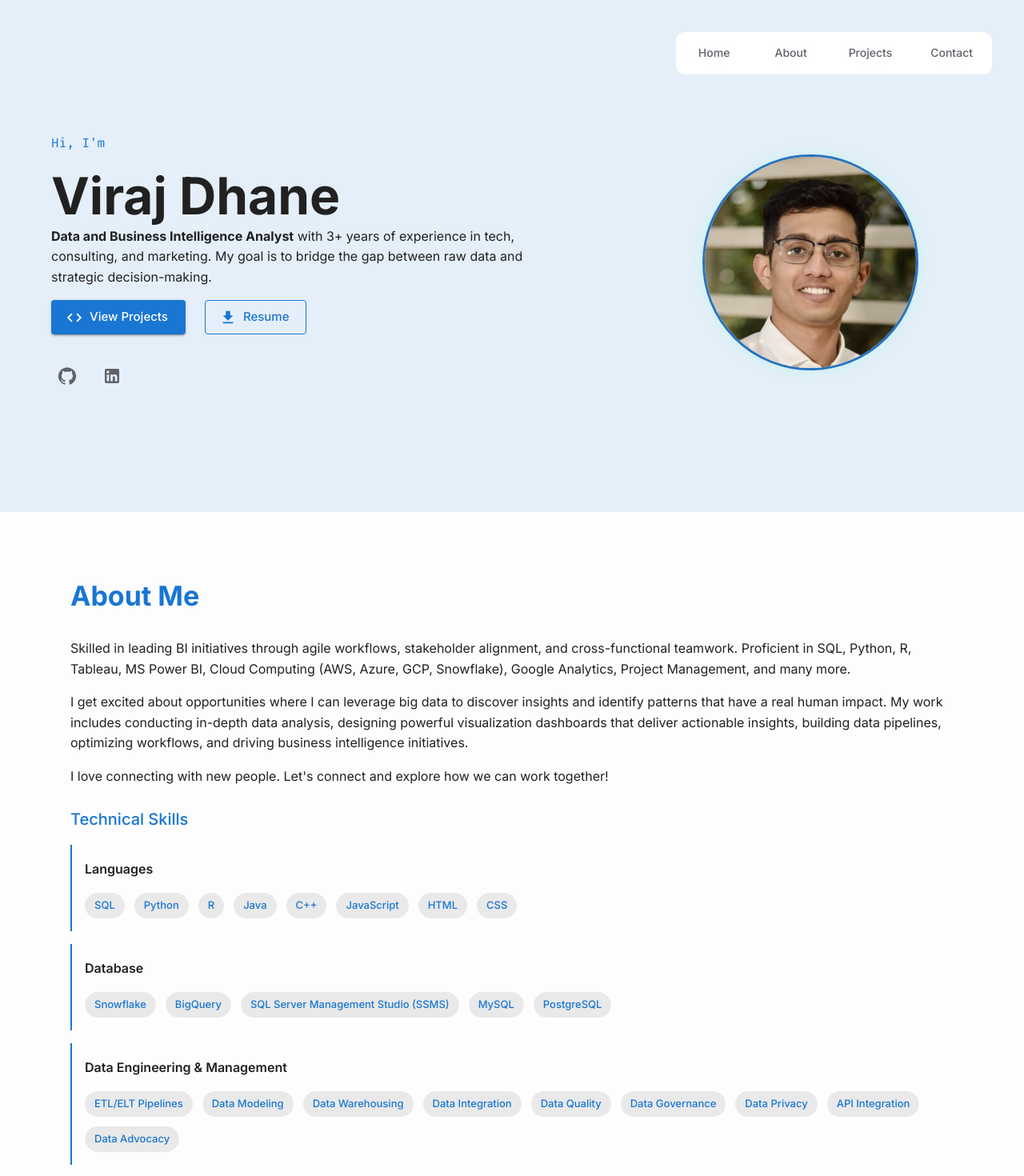
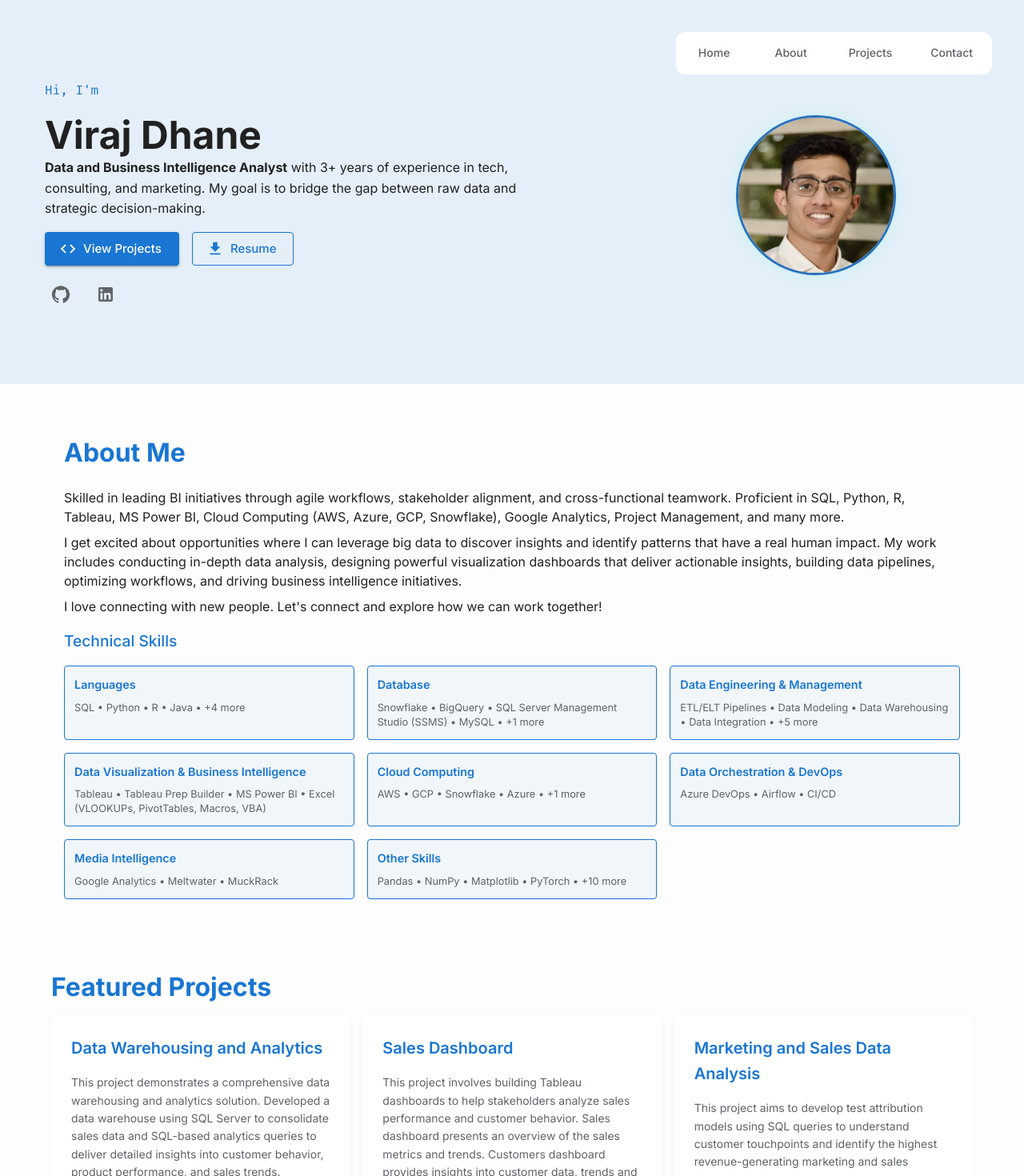
Before and after one commit to viraj-dhane/viraj-dhane.github.io, a React (Vite) app: page / in a window 1280 px wide. Shown: the top 1470 px of the page at 80% size. Built offline with nearby package versions, Linux system fonts and the light colour scheme.

Commit message:
Lesser scrolls

```diff
--- a/src/components/About.tsx
+++ b/src/components/About.tsx
@@ -1,5 +1,5 @@
 // src/pages/About.tsx
-import { Container, Typography, Box, Grid, Stack, Chip } from "@mui/material";
+import { Container, Typography, Box, Grid } from "@mui/material";
 import { Theme } from "@mui/material/styles";
 import { motion } from "framer-motion";
 
@@ -18,9 +18,9 @@ const About = () => (
   <Container maxWidth="lg">
     <Box
       sx={{
-        pb: 2,
-        px: { xs: 4, sm: 3 }, // Increased mobile padding
-        pt: { xs: 2, sm: 3 }, // Reduced top padding
+        pb: 1, // Reduced bottom padding
+        px: { xs: 3, sm: 2 }, // Reduced padding
+        pt: { xs: 1, sm: 2 }, // Further reduced top padding
       }}
     >
       <motion.div
@@ -34,8 +34,9 @@ const About = () => (
           sx={{
             color: (theme: Theme) => theme.palette.primary.main,
             fontWeight: 700,
-            mb: 3, // Increased margin bottom
+            mb: 2, // Reduced margin bottom
             textAlign: "left", // Ensure left alignment
+            fontSize: { xs: "1.8rem", sm: "2rem" }, // Reduced font size
           }}
         >
           About Me
@@ -60,8 +61,9 @@ const About = () => (
               paragraph
               sx={{
                 textAlign: "left",
-                lineHeight: 1.6,
-                mb: 2
+                lineHeight: 1.5, // Reduced line height
+                mb: 1, // Reduced margin
+                fontSize: { xs: "0.9rem", sm: "1rem" }, // Reduced font size
               }}
             >
               Skilled in leading BI initiatives through agile workflows, stakeholder alignment, and cross-functional teamwork. Proficient in SQL, Python, R, Tableau, MS Power BI, Cloud Computing (AWS, Azure, GCP, Snowflake), Google Analytics, Project Management, and many more.
@@ -71,8 +73,9 @@ const About = () => (
               paragraph
               sx={{
                 textAlign: "left",
-                lineHeight: 1.6,
-                mb: 2
+                lineHeight: 1.5, // Reduced line height
+                mb: 1, // Reduced margin
+                fontSize: { xs: "0.9rem", sm: "1rem" }, // Reduced font size
               }}
             >
               I get excited about opportunities where I can leverage big data to discover insights and identify patterns that have a real human impact. My work includes conducting in-depth data analysis, designing powerful visualization dashboards that deliver actionable insights, building data pipelines, optimizing workflows, and driving business intelligence initiatives.
@@ -82,8 +85,9 @@ const About = () => (
               paragraph
               sx={{
                 textAlign: "left",
-                lineHeight: 1.6,
-                mb: 2
+                lineHeight: 1.5, // Reduced line height
+                mb: 1, // Reduced margin
+                fontSize: { xs: "0.9rem", sm: "1rem" }, // Reduced font size
               }}
             >
               I love connecting with new people. Let's connect and explore how we can work together!
@@ -103,52 +107,62 @@ const About = () => (
               sx={{
                 color: (theme: Theme) => theme.palette.primary.main,
                 mb: 2,
+                fontSize: { xs: "1.1rem", sm: "1.2rem" }, // Smaller heading
               }}
             >
               Technical Skills
             </Typography>
 
+            {/* Compact skills layout */}
+            <Box
+              sx={{
+                display: "grid",
+                gridTemplateColumns: { xs: "1fr", sm: "repeat(2, 1fr)", md: "repeat(3, 1fr)" },
+                gap: 2,
+                mb: 2,
+              }}
+            >
               {Object.entries(skills).map(([category, items]) => (
                 <Box
                   key={category}
                   sx={{
-                  mb: 2,
-                  p: 2,
-                  borderLeft: "2px solid",
+                    p: 1.5, // Reduced padding
+                    border: "1px solid",
                     borderColor: (theme: Theme) => theme.palette.primary.main,
+                    borderRadius: 1,
+                    backgroundColor: "rgba(25, 118, 210, 0.05)",
                     "&:hover": {
-                    backgroundColor: "rgba(25, 118, 210, 0.09)",
-                    transform: "translateX(10px)",
+                      backgroundColor: "rgba(25, 118, 210, 0.1)",
+                      transform: "translateY(-2px)",
                       transition: "all 0.3s ease-in-out",
                     },
                   }}
                 >
                   <Typography
-                  variant="subtitle1"
+                    variant="subtitle2"
                     sx={{
-                    color: (theme: Theme) => theme.palette.text.primary,
+                      color: (theme: Theme) => theme.palette.primary.main,
                       fontWeight: 600,
-                    mb: 2,
+                      mb: 1,
+                      fontSize: "0.9rem", // Smaller category text
                     }}
                   >
                     {category}
                   </Typography>
-                <Stack direction="row" flexWrap="wrap" gap={1.5}>
-                  {items.map((skill) => (
-                    <Chip
-                      key={skill}
-                      label={skill}
+                  <Typography
+                    variant="body2"
                     sx={{
-                        backgroundColor: "rgba(25, 118, 210, 0.7))",
-                        color: (theme: Theme) => theme.palette.primary.main,
-                        borderRadius: "16px",
-                        fontWeight: 500,
+                      color: (theme: Theme) => theme.palette.text.secondary,
+                      fontSize: "0.8rem", // Smaller skill text
+                      lineHeight: 1.4,
                     }}
-                    />
-                  ))}
-                </Stack>
+                  >
+                    {items.slice(0, 4).join(" • ")} {/* Show only first 4 skills */}
+                    {items.length > 4 && " • +" + (items.length - 4) + " more"}
+                  </Typography>
                 </Box>
               ))}
+            </Box>
           </motion.div>
         </Grid>
       </Grid>
--- a/src/components/Contact.tsx
+++ b/src/components/Contact.tsx
@@ -12,7 +12,7 @@ import { GitHub, LinkedIn, Email } from "@mui/icons-material";
 const Contact = () => {
   return (
     <Container maxWidth="lg">
-      <Box sx={{ pt: { xs: 6, md: 6 }, pb: 0, px: { xs: 4, sm: 3 } }}>
+      <Box sx={{ pt: { xs: 2, md: 3 }, pb: 0, px: { xs: 3, sm: 2 } }}>
         <motion.div
           initial={{ opacity: 0, y: 5 }}
           animate={{ opacity: 1, y: 0 }}
@@ -24,8 +24,9 @@ const Contact = () => {
             sx={{
               color: (theme: Theme) => theme.palette.primary.main,
               fontWeight: 700,
-              mb: 3, // Increased margin bottom
+              mb: 2, // Reduced margin bottom
               textAlign: "center",
+              fontSize: { xs: "1.8rem", sm: "2rem" }, // Reduced font size
             }}
           >
             Contact
--- a/src/components/Home.tsx
+++ b/src/components/Home.tsx
@@ -16,15 +16,15 @@ import { Theme } from "@mui/material/styles";
 const Home = () => (
   <Box
     sx={{
-      minHeight: "80vh",
+      minHeight: "60vh", // Reduced from 80vh to 60vh
       display: "flex",
       alignItems: "center",
       background: (theme: Theme) => theme.palette.background.default,
       color: (theme: Theme) => theme.palette.text.primary,
       position: "relative",
       overflow: "hidden",
-      pt: { xs: 8, sm: 6, md: 4 }, // Add top padding for mobile devices
-      pb: { xs: 4, sm: 3, md: 2 }, // Add bottom padding
+      pt: { xs: 4, sm: 3, md: 2 }, // Reduced padding
+      pb: { xs: 2, sm: 2, md: 1 }, // Reduced padding
     }}
   >
     {/* Background decoration */}
@@ -45,19 +45,19 @@ const Home = () => (
     <Container
       maxWidth="lg"
       sx={{
-        px: { xs: 3, sm: 3, md: 4 }, // Responsive padding for all screen sizes
-        py: { xs: 2, sm: 1, md: 0 }, // Add vertical padding for mobile
+        px: { xs: 2, sm: 2, md: 3 }, // Reduced padding
+        py: { xs: 1, sm: 1, md: 0 }, // Reduced vertical padding
       }}
     >
       <Box sx={{ position: "relative", zIndex: 1 }}>
         <Grid
           container
-          spacing={{ xs: 2, sm: 3, md: 4 }}
+          spacing={{ xs: 1, sm: 2, md: 3 }} // Reduced spacing
           alignItems="center"
           sx={{
             "& .MuiGrid-item": {
-              paddingLeft: { xs: "12px", sm: "16px", md: "24px" },
-              paddingRight: { xs: "12px", sm: "16px", md: "24px" },
+              paddingLeft: { xs: "8px", sm: "12px", md: "16px" }, // Reduced padding
+              paddingRight: { xs: "8px", sm: "12px", md: "16px" }, // Reduced padding
             },
           }}
         >
@@ -89,9 +89,9 @@ const Home = () => (
                 gutterBottom
                 fontWeight="bold"
                 sx={{
-                  fontSize: { xs: "2.2rem", sm: "2.5rem", md: "4rem" },
-                  mt: { xs: 1, sm: 0 }, // Add top margin for mobile
-                  mb: { xs: 2, sm: 1, md: 0 }, // Responsive bottom margin
+                  fontSize: { xs: "2rem", sm: "2.2rem", md: "3rem" }, // Reduced font sizes
+                  mt: { xs: 0, sm: 0 }, // Removed top margin
+                  mb: { xs: 1, sm: 1, md: 0 }, // Reduced bottom margin
                 }}
               >
                 Viraj Dhane
@@ -122,7 +122,7 @@ const Home = () => (
               animate={{ opacity: 1, y: 0 }}
               transition={{ duration: 0.8, delay: 0.8 }}
             >
-              <Stack direction="row" spacing={3} sx={{ mb: 4 }}>
+              <Stack direction="row" spacing={2} sx={{ mb: 2 }}> {/* Reduced spacing and margin */}
                 <Button
                   onClick={() => {
                     const element = document.getElementById("projects");
@@ -203,8 +203,8 @@ const Home = () => (
                 src={profileImg}
                 alt="Viraj Dhane"
                 sx={{
-                  width: { xs: "200px", md: "270px" },
-                  height: { xs: "200px", md: "270px" },
+                  width: { xs: "150px", md: "200px" }, // Reduced image size
+                  height: { xs: "150px", md: "200px" }, // Reduced image size
                   borderRadius: "50%",
                   objectFit: "cover",
                   border: "3px solid",
--- a/src/components/MainPage.tsx
+++ b/src/components/MainPage.tsx
@@ -44,12 +44,12 @@ const MainPage = () => {
       </section>
 
       {/* About Section */}
-      <section id="about" style={{ width: "100%", paddingTop: "20px" }}>
+      <section id="about" style={{ width: "100%", paddingTop: "10px" }}>
         <About />
       </section>
 
       {/* Projects Section */}
-      <section id="projects" style={{ width: "100%", paddingTop: "20px" }}>
+      <section id="projects" style={{ width: "100%", paddingTop: "10px" }}>
         <Projects />
       </section>
 
--- a/src/components/Projects.tsx
+++ b/src/components/Projects.tsx
@@ -152,8 +152,8 @@ const ProjectCard = ({
 const Projects = () => (
   <>
     <NavLinks />
-    <Container maxWidth="lg" sx={{ px: { xs: 4, md: 4 } }}>
-      <Box sx={{ pt: { xs: 2, md: 3 }, pb: 2 }}>
+    <Container maxWidth="lg" sx={{ px: { xs: 3, md: 3 } }}>
+      <Box sx={{ pt: { xs: 1, md: 2 }, pb: 1 }}>
         <motion.div
           initial={{ opacity: 0, y: 20 }}
           animate={{ opacity: 1, y: 0 }}
@@ -165,8 +165,9 @@ const Projects = () => (
             sx={{
               color: (theme) => theme.palette.primary.main,
               fontWeight: 700,
-              mb: 3, // Increased margin bottom
+              mb: 2, // Reduced margin bottom
               textAlign: "left", // Ensure left alignment
+              fontSize: { xs: "1.8rem", sm: "2rem" }, // Reduced font size
             }}
           >
             Featured Projects
@@ -181,7 +182,7 @@ const Projects = () => (
               sm: "repeat(2, 1fr)",
               md: "repeat(3, 1fr)",
             },
-            gap: 4,
+            gap: 2, // Reduced gap from 4 to 2
             width: "100%",
           }}
         >
```
Lines whose indentation alone changed are shown as unchanged.
